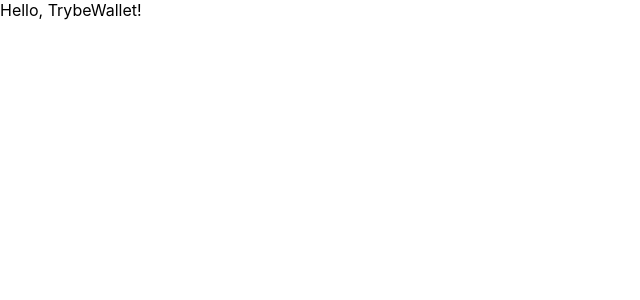
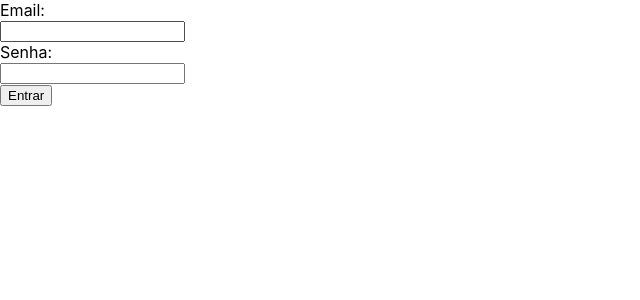
Before and after one commit to KCK88/trybewallet, a React (Vite) app: page / in a window 1280 px wide. Shown: the top 300 px of the page, without its empty margins (0-640 px from the left). Built offline with nearby package versions, Linux system fonts and the light colour scheme.

Commit message:
Configurando parcialmente o Redux e Iniciando o requisito 01

```diff
--- a/src/App.tsx
+++ b/src/App.tsx
@@ -1,7 +1,13 @@
 import React from 'react';
+import { Route, Routes } from 'react-router-dom';
+import Login from './pages/Login';
 
 function App() {
-  return <div>Hello, TrybeWallet!</div>;
+  return (
+    <Routes>
+      <Route path="/" element={ <Login /> } />
+    </Routes>
+  );
 }
 
 export default App;
--- /dev/null
+++ b/src/components/Button.tsx
@@ -0,0 +1,18 @@
+import { ButtonProps } from '../types';
+
+function Button({
+  label, onClick = () => {},
+  type = 'button',
+  moreClasses = '' }: ButtonProps) {
+  return (
+    <button
+      className={ `button ${moreClasses}` }
+      type={ type }
+      onClick={ onClick }
+    >
+      { label }
+    </button>
+  );
+}
+
+export default Button;
--- /dev/null
+++ b/src/components/Input.tsx
@@ -0,0 +1,22 @@
+import { FormProps } from '../types';
+
+function Input({ type, name, label, onChange, value, required = false }: FormProps) {
+  return (
+    <label className="label" htmlFor={ name }>
+      { label }
+      <div className="control">
+        <input
+          className="input"
+          type={ type }
+          name={ name }
+          value={ value }
+          onChange={ onChange }
+          id={ name }
+          required={ required }
+        />
+      </div>
+    </label>
+  );
+}
+
+export default Input;
--- a/src/main.tsx
+++ b/src/main.tsx
@@ -2,12 +2,16 @@
 import ReactDOM from 'react-dom/client';
 import { BrowserRouter } from 'react-router-dom';
 import './index.css';
+import { Provider } from 'react-redux';
 import App from './App';
+import store from './redux';
 
 ReactDOM
   .createRoot(document.getElementById('root') as HTMLElement)
   .render(
     <BrowserRouter>
-      <App />
+      <Provider store={ store }>
+        <App />
+      </Provider>
     </BrowserRouter>,
   );
--- a/src/pages/Login.tsx
+++ b/src/pages/Login.tsx
@@ -1,5 +1,44 @@
+import Button from '../components/Button';
+import Input from '../components/Input';
+
 function Login() {
-  return <div>Login</div>;
+  const handleChange = () => {
+
+  };
+  const email = '';
+  const password = '';
+
+  return (
+    <div>
+      <form
+        onSubmit={ ((event) => {
+          event.preventDefault();
+        }) }
+      >
+        <Input
+          label="Email: "
+          type="email"
+          onChange={ handleChange }
+          value={ email }
+          name="email"
+          required
+        />
+        <Input
+          label="Senha: "
+          type="password"
+          onChange={ handleChange }
+          value={ password }
+          name="name"
+          required
+        />
+        <Button
+          type="submit"
+          label="Entrar"
+          moreClasses="is-fullwidth is-info"
+        />
+      </form>
+    </div>
+  );
 }
 
 export default Login;
--- a/src/redux/index.ts
+++ b/src/redux/index.ts
@@ -1 +1,7 @@
-// configure aqui sua store
+import { composeWithDevTools } from '@redux-devtools/extension';
+import { legacy_createStore as createStore } from 'redux';
+import rootReducers from './reducers';
+
+const store = createStore(rootReducers, composeWithDevTools());
+
+export default store;
--- a/src/redux/reducers/index.ts
+++ b/src/redux/reducers/index.ts
@@ -1,7 +1,13 @@
-// import user from './user';
-// import wallet from './wallet';
+import { combineReducers } from 'redux';
+import user from './user';
+import wallet from './wallet';
 
 // Configure os seus reducers.
 // ATENÇÃO: você obrigatoriamente tem que utilizar as chaves "user" e "wallet" no seu estado global
+const rootReducers = combineReducers({
+  user, // cuidado com shorthand
+  wallet, // cuidado com o shorthand
+});
 
-export default () => {}; // delete essa linha e configure os seus reducers
+export default rootReducers;
+// () => {};  delete essa linha e configure os seus reducers
--- a/src/redux/reducers/user.ts
+++ b/src/redux/reducers/user.ts
@@ -1 +1,20 @@
 // Esse reducer será responsável por tratar as informações da pessoa usuária
+import { AnyAction } from 'redux';
+
+const USER_STATE = {
+
+};
+
+const user = (state = USER_STATE, action: AnyAction) => {
+  switch (action.type) {
+    case USER_STATE:
+      return {
+        ...state,
+        ...action.payload,
+      };
+    default:
+      return state;
+  }
+};
+
+export default user;
--- a/src/redux/reducers/wallet.ts
+++ b/src/redux/reducers/wallet.ts
@@ -1 +1,20 @@
 // Esse reducer será responsável por tratar o todas as informações relacionadas as despesas
+import { AnyAction } from 'redux';
+
+const WALLET_STATE = {
+
+};
+
+const wallet = (state = WALLET_STATE, action: AnyAction) => {
+  switch (action.type) {
+    case WALLET_STATE:
+      return {
+        ...state,
+        ...action.payload,
+      };
+    default:
+      return state;
+  }
+};
+
+export default wallet;
--- /dev/null
+++ b/src/types.ts
@@ -0,0 +1,15 @@
+export type FormProps = {
+  type: string,
+  label: string,
+  value: string,
+  name: string,
+  onChange: (e: React.ChangeEvent<HTMLInputElement>) => void,
+  required?: boolean,
+};
+
+export type ButtonProps = {
+  label: string,
+  onClick?: (e: React.MouseEvent<HTMLButtonElement>) => void,
+  type: 'button' | 'submit',
+  moreClasses: string,
+};
```
